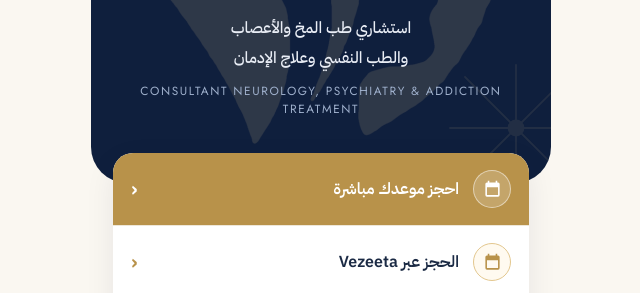
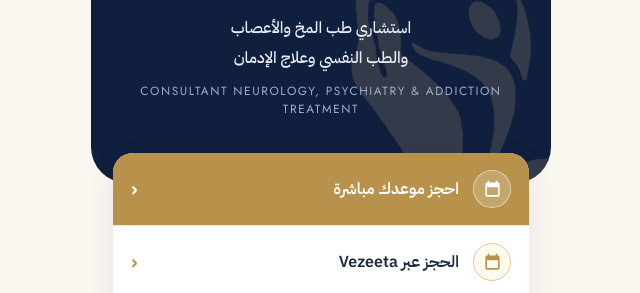
Before and after one commit to shadyysameh/dr-nermin-tharwat, a plain HTML site: page index.html in a window 1280 px wide. Shown: the part 319-612 px from the top of the page, without its empty margins (319-959 px from the left). Drawn offline with nearby package versions, Linux system fonts and the light colour scheme.

Commit message:
Move emblem to the lower-right corner like the neuron decorations
Co-Authored-By: Claude Sonnet 5.5 <noreply@anthropic.com>
Claude-Session: https://claude.ai/code/session_01UK7Lb1tkz2vmP9oqxpF6wP

```diff
--- a/index.html
+++ b/index.html
@@ -14,7 +14,7 @@ body{font-family:"IBM Plex Sans Arabic","Jost",system-ui,sans-serif;background:v
 .wrap{max-width:460px;margin:0 auto;background:var(--ivory);min-height:100vh}
 .top{background:var(--navy);text-align:center;padding:44px 24px 64px;border-radius:0 0 36px 36px;position:relative;overflow:hidden}
 .top svg.n{position:absolute;opacity:.09;stroke:var(--gold-l);fill:none;stroke-width:1.2;stroke-linecap:round}
-.emblem{position:absolute;left:50%;top:54%;transform:translate(-50%,-50%);width:360px;max-width:88%;opacity:.15;pointer-events:none;z-index:0}
+.emblem{position:absolute;right:-70px;bottom:-34px;width:270px;opacity:.17;pointer-events:none;z-index:0}
 .top>*:not(.n):not(.emblem){position:relative;z-index:1}
 .photo{width:156px;height:156px;border-radius:50%;object-fit:cover;display:block;margin:0 auto 22px;border:3px solid var(--gold-l);box-shadow:0 0 0 6px rgba(227,199,142,.18),0 14px 34px rgba(0,0,0,.4);position:relative}
 h1{font-family:"El Messiri",serif;font-size:2.2rem;font-weight:700;letter-spacing:.5px;color:#fff;line-height:1.3;position:relative}
@@ -59,7 +59,7 @@ footer{text-align:center;font-size:.72rem;color:var(--mute);margin-top:26px}
   <header class="top">
     <img class="emblem" src="emblem.png" alt="" aria-hidden="true">
     <svg class="n" style="top:-30px;left:-40px;width:170px" viewBox="0 0 100 100"><circle cx="50" cy="50" r="5" fill="#e3c78e"/><path d="M50 45V8M45 50H6M55 50H94M50 55V92M46 46L16 16M54 46L84 16M46 54L16 84M54 54L84 84"/></svg>
-    <svg class="n" style="bottom:-20px;right:-40px;width:150px" viewBox="0 0 100 100"><circle cx="50" cy="50" r="5" fill="#e3c78e"/><path d="M50 45V8M45 50H6M55 50H94M50 55V92M46 46L16 16M54 46L84 16M46 54L16 84M54 54L84 84"/></svg>
+
     <img class="photo" alt="د. نرمين ثروت" src="photo.png" width="720" height="720">
     <h1>د. نرمين ثروت</h1>
     <div class="en">Dr. Nermin Tharwat</div>
```
